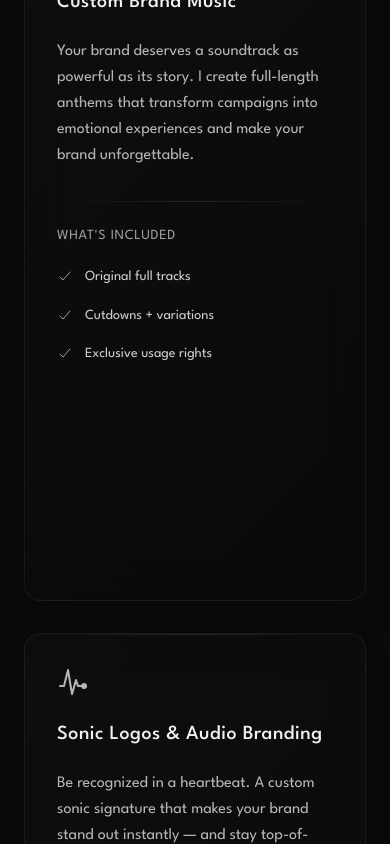
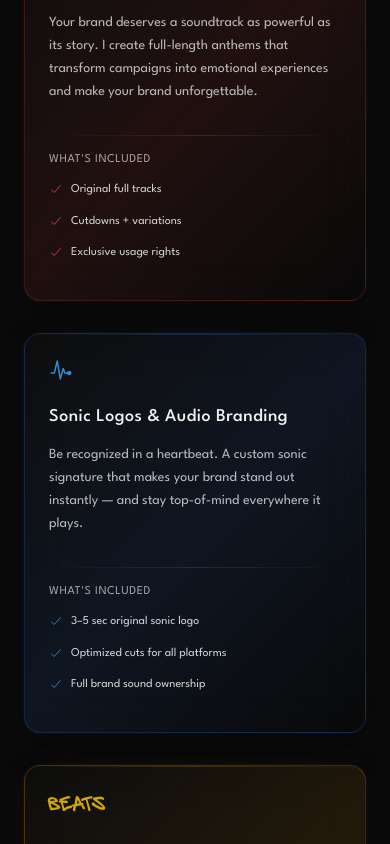
Before and after one commit to Kianhd/Key0n-portfolio, a Next.js app: page / in a window 390 px wide. Shown: the part 7640-8484 px from the top of the page. Built offline with nearby package versions, Linux system fonts and the light colour scheme.

Commit message:
mobile optimising

```diff
--- a/app/components/ServiceCard.tsx
+++ b/app/components/ServiceCard.tsx
@@ -1,7 +1,7 @@
 "use client";
 
 import { motion } from "motion/react";
-import { useState } from "react";
+import { useState, useEffect } from "react";
 import { IoCheckmark } from "react-icons/io5";
 import { IconType } from "react-icons";
 
@@ -25,6 +25,20 @@ export default function ServiceCard({
   textIcon,
 }: ServiceCardProps) {
   const [isHovered, setIsHovered] = useState(false);
+  const [isMobile, setIsMobile] = useState(false);
+  const [isInView, setIsInView] = useState(false);
+
+  useEffect(() => {
+    const checkMobile = () => {
+      setIsMobile(window.innerWidth < 768);
+    };
+    checkMobile();
+    window.addEventListener('resize', checkMobile);
+    return () => window.removeEventListener('resize', checkMobile);
+  }, []);
+
+  // Use scroll-triggered animation on mobile, hover on desktop
+  const isActive = isMobile ? isInView : isHovered;
 
   // Subtle accent colors for Fortune 500 aesthetic
   const accentColors = {
@@ -57,10 +71,12 @@ export default function ServiceCard({
     <motion.div
       initial={{ opacity: 0, y: 40 }}
       whileInView={{ opacity: 1, y: 0 }}
-      viewport={{ once: true }}
+      viewport={{ once: true, margin: isMobile ? "-50px" : "-100px", amount: isMobile ? 0.3 : 0.1 }}
       transition={{ duration: 0.6, delay }}
-      onMouseEnter={() => setIsHovered(true)}
-      onMouseLeave={() => setIsHovered(false)}
+      onViewportEnter={() => setIsInView(true)}
+      onViewportLeave={() => setIsInView(false)}
+      onMouseEnter={() => !isMobile && setIsHovered(true)}
+      onMouseLeave={() => !isMobile && setIsHovered(false)}
       className="group"
     >
       <div
@@ -69,23 +85,23 @@ export default function ServiceCard({
           backdrop-blur-xl
           transition-all duration-500 ease-out
           transform hover:scale-[1.02] hover:-translate-y-2
-          min-h-[700px] w-full
+          min-h-[400px] sm:min-h-[500px] lg:min-h-[700px] w-full
           flex flex-col
-          shadow-2xl shadow-black/20
-          hover:shadow-3xl hover:shadow-black/30
+          shadow-xl sm:shadow-2xl shadow-black/20
+          hover:shadow-2xl sm:hover:shadow-3xl hover:shadow-black/30
         `}
         style={{
           background: `linear-gradient(135deg,
             rgba(255, 255, 255, 0.02) 0%,
-            ${isHovered ? accentColors[accentColor] : "rgba(255, 255, 255, 0.01)"} 50%,
+            ${isActive ? accentColors[accentColor] : "rgba(255, 255, 255, 0.01)"} 50%,
             rgba(0, 0, 0, 0.02) 100%
           )`,
-          border: `1px solid ${isHovered ? accentBorders[accentColor] : "rgba(255, 255, 255, 0.06)"}`,
+          border: `1px solid ${isActive ? accentBorders[accentColor] : "rgba(255, 255, 255, 0.06)"}`,
           boxShadow: `
             0 0 0 1px rgba(255, 255, 255, 0.02),
             0 20px 40px -10px rgba(0, 0, 0, 0.3),
             0 8px 32px -8px rgba(0, 0, 0, 0.2),
-            ${isHovered ? `0 0 40px -10px ${accentColors[accentColor]}` : ""}
+            ${isActive ? `0 0 40px -10px ${accentColors[accentColor]}` : ""}
           `
         }}
       >
@@ -93,37 +109,37 @@ export default function ServiceCard({
         <div
           className="absolute top-0 left-0 right-0 h-[1px] transition-all duration-500"
           style={{
-            background: isHovered
+            background: isActive
               ? `linear-gradient(90deg, transparent 0%, ${accentBorders[accentColor]} 50%, transparent 100%)`
               : "linear-gradient(90deg, transparent 0%, rgba(255, 255, 255, 0.1) 50%, transparent 100%)"
           }}
         />
 
         {/* Content */}
-        <div className="flex flex-col h-full p-8 lg:p-10 relative z-10">
+        <div className="flex flex-col h-full p-6 sm:p-8 lg:p-10 relative z-10">
           {/* Header */}
           <div className="mb-8">
             {(Icon || textIcon) && (
               <div className="mb-6">
                 {Icon ? (
                   <Icon
-                    className="w-8 h-8 lg:w-10 lg:h-10 transition-all duration-300 hover:scale-110"
+                    className="w-6 h-6 sm:w-8 sm:h-8 lg:w-10 lg:h-10 transition-all duration-300 hover:scale-110"
                     style={{
-                      color: isHovered
+                      color: isActive
                         ? accentBorders[accentColor].replace('0.2)', '0.8)') // Much brighter on card hover
                         : "rgba(255, 255, 255, 0.7)",
-                      filter: isHovered ? 'brightness(1.3) saturate(1.2)' : 'none'
+                      filter: isActive ? 'brightness(1.3) saturate(1.2)' : 'none'
                     }}
                   />
                 ) : (
                   <div
-                    className="text-2xl lg:text-3xl font-semibold tracking-wider transition-all duration-300 hover:scale-110"
+                    className="text-xl sm:text-2xl lg:text-3xl font-semibold tracking-wider transition-all duration-300 hover:scale-110"
                     style={{
                       fontFamily: "Subway Berlin OT, sans-serif",
-                      color: isHovered
+                      color: isActive
                         ? accentBorders[accentColor].replace('0.2)', '0.8)') // Much brighter on card hover
                         : "rgba(255, 255, 255, 0.7)",
-                      filter: isHovered ? 'brightness(1.3) saturate(1.2)' : 'none'
+                      filter: isActive ? 'brightness(1.3) saturate(1.2)' : 'none'
                     }}
                   >
                     {textIcon}
@@ -131,32 +147,32 @@ export default function ServiceCard({
                 )}
               </div>
             )}
-            <h3 className="text-xl lg:text-2xl font-semibold mb-6 text-white/95 tracking-wide leading-tight">
+            <h3 className="text-lg sm:text-xl lg:text-2xl font-semibold mb-4 sm:mb-6 text-white/95 tracking-wide leading-tight">
               {title}
             </h3>
-            <p className="text-white/70 font-normal leading-relaxed text-base lg:text-lg">
+            <p className="text-white/70 font-normal leading-relaxed text-sm sm:text-base lg:text-lg">
               {description}
             </p>
           </div>
 
           {/* Features */}
           <div className="mt-auto">
-            <div className="mb-6 h-px bg-gradient-to-r from-transparent via-white/10 to-transparent" />
+            <div className="mb-4 sm:mb-6 h-px bg-gradient-to-r from-transparent via-white/10 to-transparent" />
 
-            <div className="space-y-5">
-              <div className="text-sm text-white/60 uppercase tracking-wider font-medium">
+            <div className="space-y-3 sm:space-y-5">
+              <div className="text-xs sm:text-sm text-white/60 uppercase tracking-wider font-medium">
                 What's included
               </div>
-              <div className="space-y-4">
+              <div className="space-y-3 sm:space-y-4">
                 {features.map((feature, index) => (
-                  <div key={index} className="flex items-start gap-3 text-sm lg:text-base text-white/80 leading-relaxed">
+                  <div key={index} className="flex items-start gap-2 sm:gap-3 text-xs sm:text-sm lg:text-base text-white/80 leading-relaxed">
                     <IoCheckmark
-                      className="w-4 h-4 mt-0.5 flex-shrink-0 transition-all duration-300 hover:scale-110"
+                      className="w-3.5 h-3.5 sm:w-4 sm:h-4 mt-0.5 flex-shrink-0 transition-all duration-300 hover:scale-110"
                       style={{
-                        color: isHovered
+                        color: isActive
                           ? accentBorders[accentColor].replace('0.2)', '0.8)') // Much brighter on card hover
                           : "rgba(255, 255, 255, 0.6)",
-                        filter: isHovered ? 'brightness(1.3) saturate(1.2)' : 'none'
+                        filter: isActive ? 'brightness(1.3) saturate(1.2)' : 'none'
                       }}
                     />
                     <span>{feature}</span>
```
Also changed, not shown: app/components/ComingSoonOverlay.tsx (+49 -19 lines).
